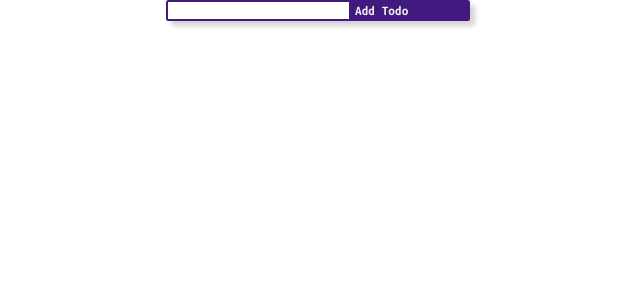
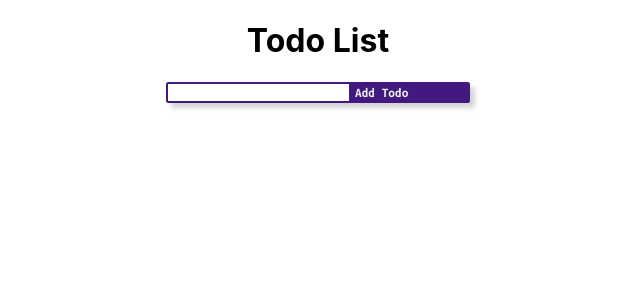
Before and after one commit to IagoMesquita/todo-list-frontend, a React (Create React App) app: page / in a window 1280 px wide. Shown: the top 300 px of the page, without its empty margins (322-962 px from the left). Built offline with nearby package versions, Linux system fonts and the light colour scheme.

Commit message:
feat: componente cabecalho

```diff
--- a/src/App.jsx
+++ b/src/App.jsx
@@ -1,10 +1,12 @@
 import React from 'react';
 import './App.css';
+import Header from './componets/Header';
 import AddTodo from './componets/AddTodo';
 
 function App() {
   return (
     <div className="App">
+      <Header />
       <AddTodo />
     </div>
   );
--- /dev/null
+++ b/src/componets/Header/index.jsx
@@ -0,0 +1,9 @@
+import React from 'react';
+
+function Header() {
+  return (
+    <h1>Todo List</h1>
+  );
+}
+
+export default Header;
```
